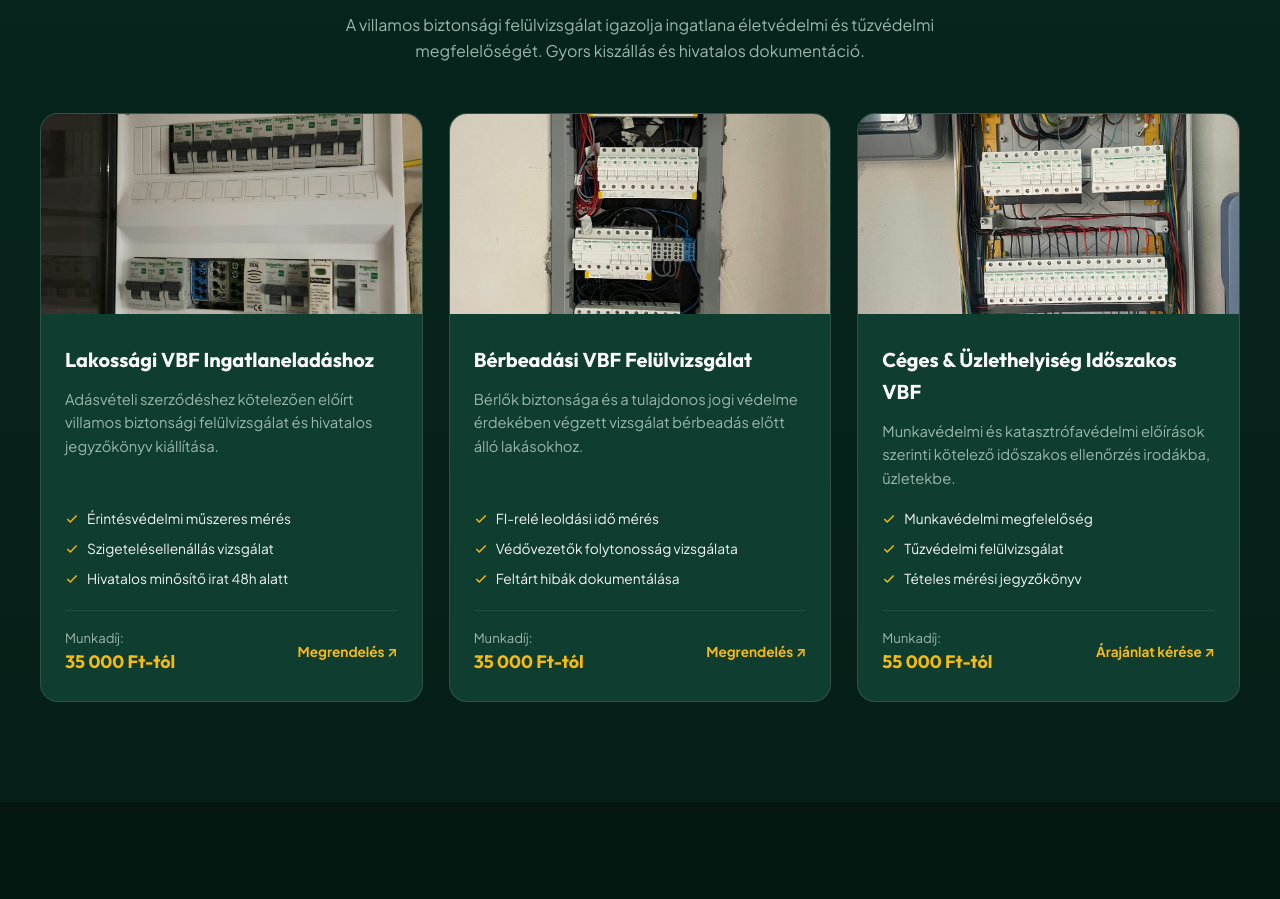
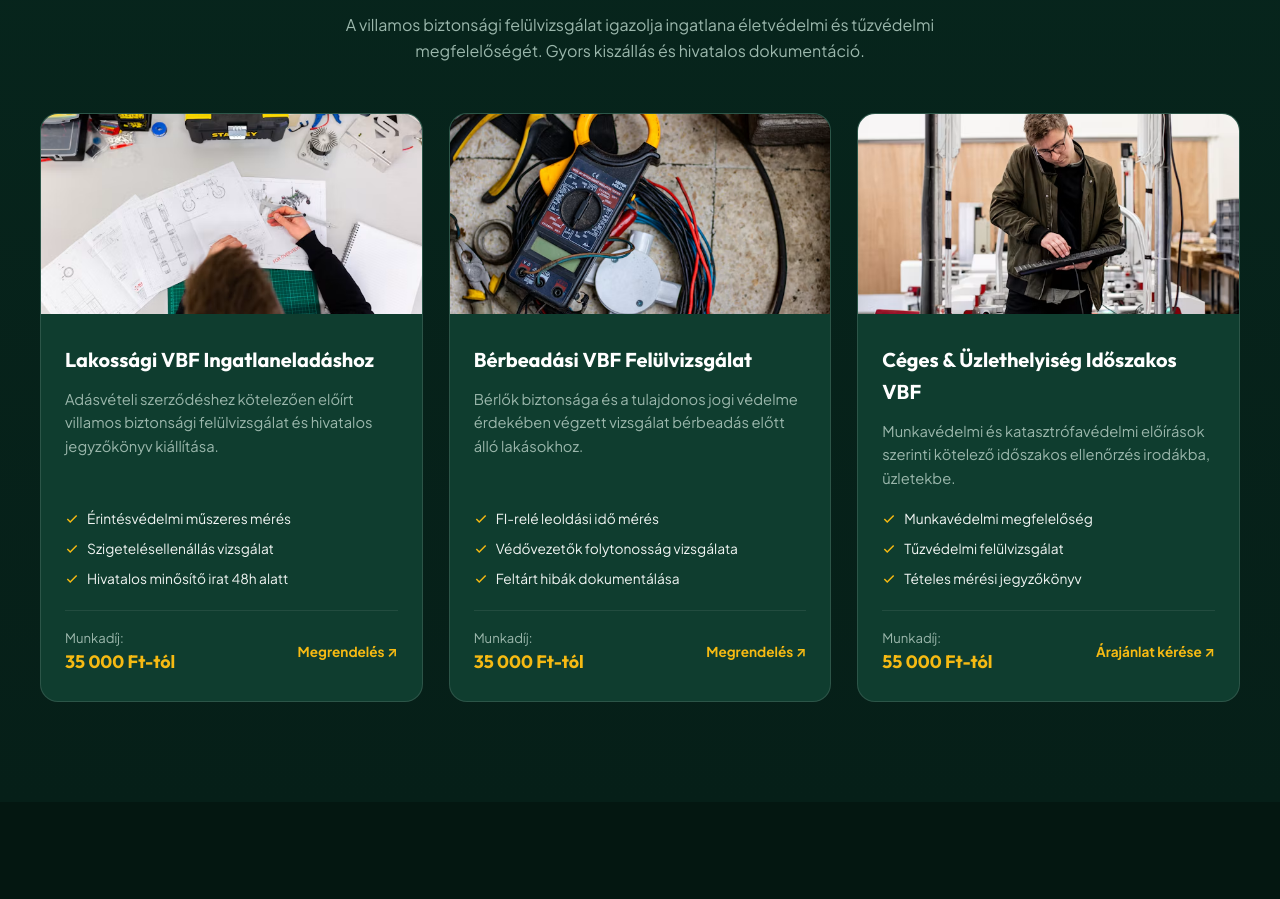
Before and after one commit to Csoki0607/Villuxads, a website: page villamos-szabvanyositas-vbf.html in a window 1280 px wide. Shown: the part 2122-3021 px from the top of the page. Drawn offline with Linux system fonts and the light colour scheme.

Commit message:
feat: VBF muszeres vizsgalat, EV tolto es kabel, valamint konyhaszett egyedi fotok beallitasa

```diff
--- a/villamos-szabvanyositas-vbf.html
+++ b/villamos-szabvanyositas-vbf.html
@@ -513,7 +513,7 @@
 
         <div class="service-card">
           <div class="service-thumb">
-            <img src="images/munkakepek/uj-schneider-villamos-eloszto-szekreny.avif" alt="Lakossági VBF felülvizsgálat – Schneider villamos elosztószekrény minősítő irat" loading="lazy" decoding="async"
+            <img src="images/vbf-jegyzokonyv-vizsgalat.avif" alt="Lakossági VBF felülvizsgálat ingatlaneladáshoz - hivatalos minősítő irat kiállítása" loading="lazy" decoding="async"
               width="600" height="400">
 
             <div class="service-icon-floating">
@@ -553,7 +553,7 @@
 
         <div class="service-card">
           <div class="service-thumb">
-            <img src="images/munkakepek/sullyesztett-villamos-eloszto-kiepites.avif" alt="Bérbeadási VBF felülvizsgálat és szabványosítás – süllyesztett elosztó ellenőrzése" loading="lazy" decoding="async"
+            <img src="images/vbf-muszeres-meres.avif" alt="Bérbeadási VBF műszeres érintésvédelmi felülvizsgálat és mérés" loading="lazy" decoding="async"
               width="600" height="400">
 
             <div class="service-icon-floating">
@@ -593,7 +593,7 @@
 
         <div class="service-card">
           <div class="service-thumb">
-            <img src="images/munkakepek/komplett-villamos-eloszto-kiepites.avif" alt="Céges és üzlethelyiség időszakos VBF vizsgálat – teljes villamos elosztó átvizsgálása" loading="lazy" decoding="async"
+            <img src="images/vbf-ceges-felulvizsgalat.avif" alt="Céges és üzlethelyiség időszakos villamos biztonsági felülvizsgálat" loading="lazy" decoding="async"
               width="600" height="400">
 
             <div class="service-icon-floating">
```
Also changed, not shown: elektromos-auto-tolto-kiepites.html (+2 -2 lines), fozolap-bekotes.html (+1 -1 lines), images/ev-tapkabel-vezetek.avif (added), images/ev-vedelem-tolto.avif (added), images/konyha-fozolap-suto-szett.avif (added), images/vbf-ceges-felulvizsgalat.avif (added), images/vbf-jegyzokonyv-vizsgalat.avif (added), images/vbf-muszeres-meres.avif (added).
